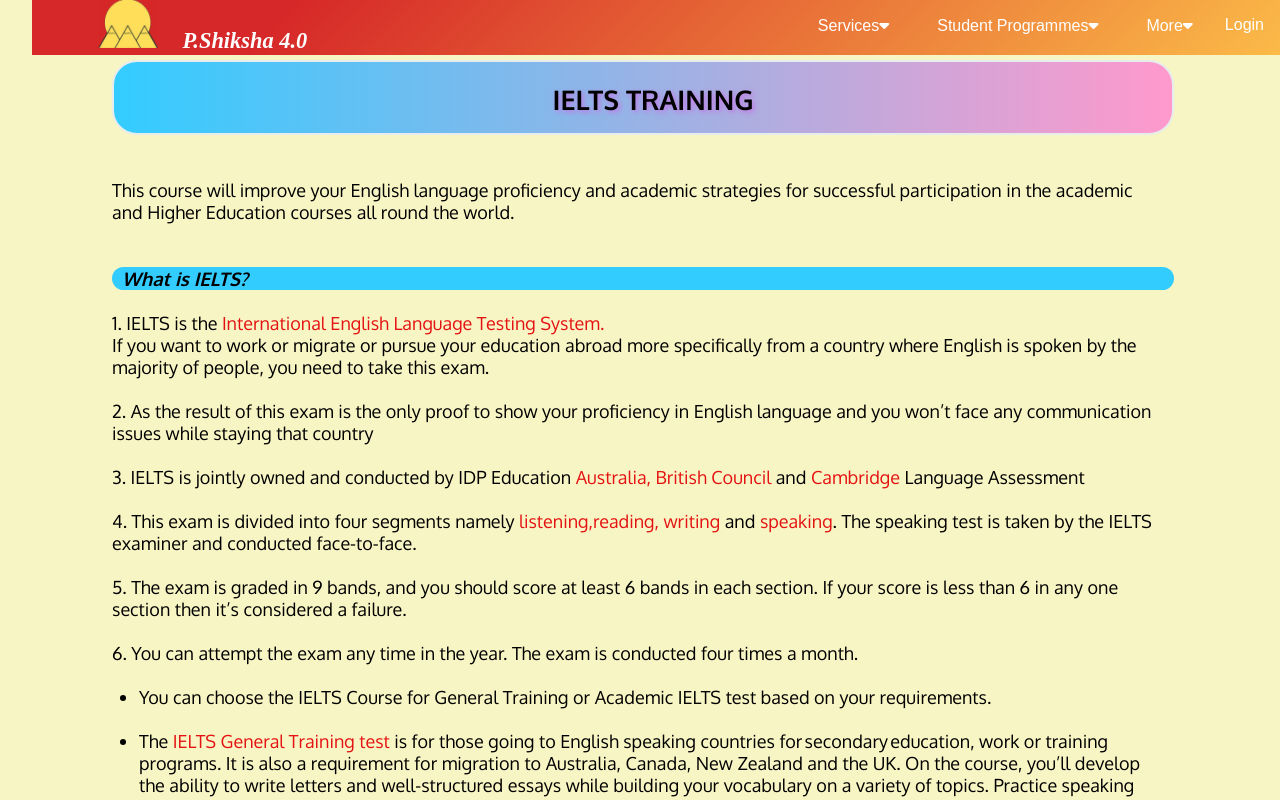
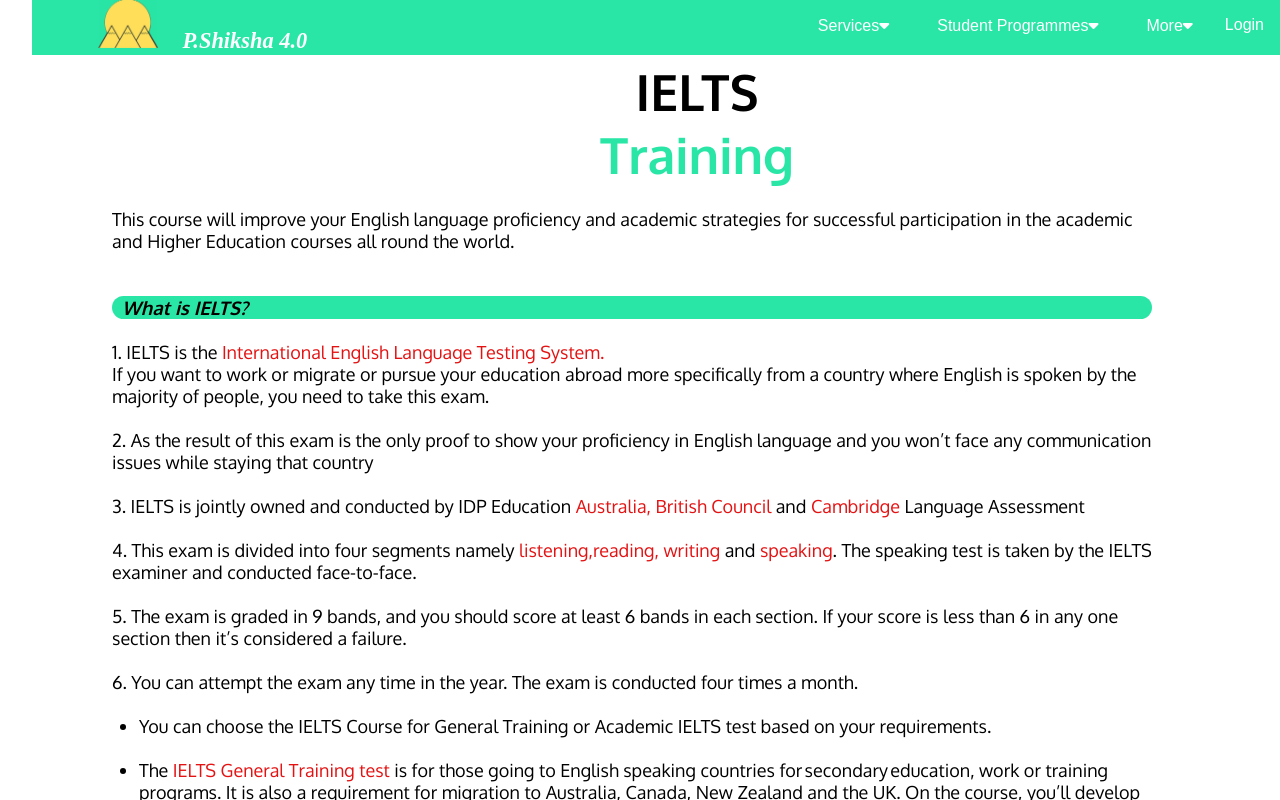
Before and after one commit to deep9069/pshiksha, a React (Create React App) app: page /ielts in a window 1280 px wide. Shown: the top 800 px of the page. Built offline with nearby package versions, Linux system fonts and the light colour scheme; a web font is replaced by a local one.

Commit message:
updated heading

```diff
--- a/public/index.html
+++ b/public/index.html
@@ -47,5 +47,5 @@
       To create a production bundle, use `npm run build` or `yarn build`.
     -->
   </body>
-  <body style="background-color: rgb(248, 245, 196)"></body>
+  <body style="background-color: rgb(255, 255, 255)"></body>
 </html>
--- a/src/components/NavBar.css
+++ b/src/components/NavBar.css
@@ -15,14 +15,14 @@
 }
 
 /* The dropdown container */
-.dropdown {
+/* .dropdown { */
   /* float: left;
   overflow: hidden;
   display: grid;
   grid-template-columns: auto auto auto auto;
   grid-template-rows: auto auto auto auto; */
 
-}
+/* } */
 
 /* Dropdown button */
 .dropdown .dropbtn {
@@ -71,9 +71,9 @@
   display: block;
 }
 .navbar {
-  background: linear-gradient(135deg,#d62828ff 20%,#fcbf49ff 100%);
+  /* background: linear-gradient(135deg,rgb(40, 188, 214) 20%,rgb(64, 250, 79) 100%); */
   /* background-color: rgba(0, 0, 0, 0.2); */
-  /* background: #000000; */
+  background:#29e6a7;
   height: 55px;
   width: 100%;
   display: flex;
--- a/src/components/Pages/Ielts.css
+++ b/src/components/Pages/Ielts.css
@@ -3,11 +3,11 @@
     font-size: 18px;
     margin-top: 60px;
     margin-bottom: 25px;
-    margin-right: 150px;
+    margin-right: 160px;
     margin-left: 80px;
 }
 
-.element0 {
+/* .element0 {
     text-align: center;
     border-radius: 25px;
     font-size: 18px;
@@ -20,16 +20,25 @@
     justify-content: center;
     background: linear-gradient(to right, #33ccff 0%, #ff99cc 100%);
     text-shadow: 2px 2px 5px rgb(197, 114, 230);
+} */
+
+.elem0ielts {
+    text-align: center;
+    margin-left: 430px;
+    margin-right: 300px;
+    margin-top: 50px;
+    margin-bottom: 0px;
 }
 
 .element1a {
     font-style: oblique;
     font-size: 18px;
     font-size: medium;
-    width: 1062px;
-    border-radius: 25px;
-    border: 0.1px #e7ecec;
-    background-color: #33ccff;
+    width: auto;
+    /* border-radius: 25px; */
+    /* border: 0.1px #e7ecec;
+    background-color: #33ccff; */
+    background-color:#29e6a7;
     padding-left: 10px;
 }
 
@@ -45,14 +54,17 @@
 
 .para1 {
     margin-left: 27px;
+    width: auto;
 }
 
 .para2 {
     margin-left: 10px;
+    width: auto;
 }
 
 .itlpara {
     font-style: italic;
+    width: auto;
 }
 
 .headcentre {
--- a/src/components/Pages/Ielts.js
+++ b/src/components/Pages/Ielts.js
@@ -1,18 +1,25 @@
 import "./Ielts.css";
 import React from "react";
-import Button from "react-bootstrap/Button";
+// import Button from "react-bootstrap/Button";
 import pdf from "../assets/ielts-fee-structure.pdf";
 import {Link} from "react-router-dom";
+import { Button, Container, Card, Row, Col, Stack } from "react-bootstrap";
 
 const Ielts = () => {
   return (
     <div className="ielts">
       <div id="comp-kpfaw7sg" data-testid="richTextElement">
-        <div className="element0">
+        {/* <div className="element0">
           <h2 class="font_5">IELTS TRAINING</h2>
-        </div>
+        </div> */}
+        <Container className='elem0ielts'>
+        <div data-testid="richTextElement">
+          <div className='d-flex align-items-center flex-column'>
+            <h1 style={{ fontSize: "50px" }}><b>IELTS<span style={{ color: "#29e6a7" }}> Training</span></b></h1>
+            </div>
+          </div>
+        </Container>
       </div>
-      <br />
       <div className="paramb">
         <p>
           <br />
```
